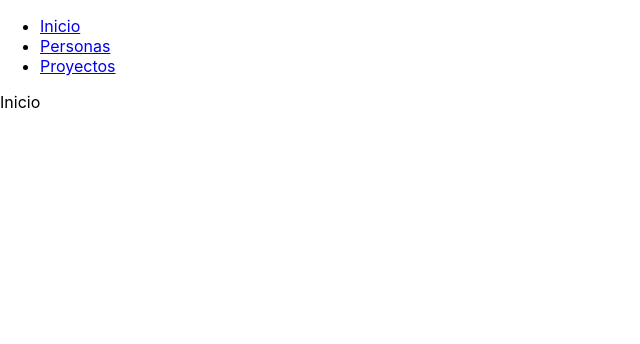
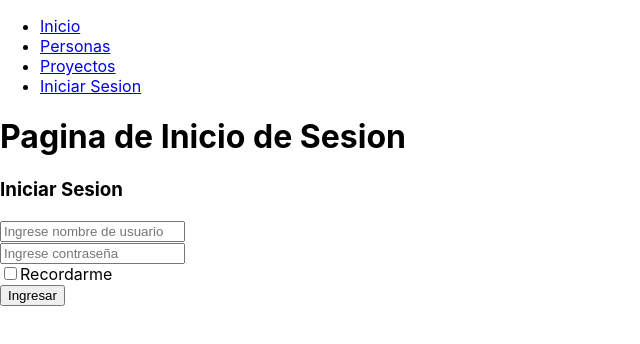
Before and after one commit to M-Borba/PIS-FrontEnd, a React (Create React App) app: page /Login in a window 1280 px wide. Shown: the top 344 px of the page, without its empty margins (0-640 px from the left). Built offline with nearby package versions, Linux system fonts and the light colour scheme.

Commit message:
Formulario Inicio de Sesion

```diff
--- a/src/App.js
+++ b/src/App.js
@@ -2,6 +2,7 @@
 import PersonView from "./containters/PersonView";
 import ProyectView from "./containters/ProyectView";
 import { BrowserRouter as Router, Switch, Route, Link } from "react-router-dom";
+import LoginView from "./containters/Login";
 
 export default function App() {
   return (
@@ -18,6 +19,9 @@
             <li>
               <Link to="/Proyectos">Proyectos</Link>
             </li>
+            <li>
+              <Link to="/Login">Iniciar Sesion</Link>
+            </li>
           </ul>
         </nav>
         <Switch>
@@ -25,6 +29,8 @@
 
           <Route path="/Proyectos" component={ProyectView} />
 
+          <Route path="/Login" component={LoginView} />
+
           <Route path="/">Inicio</Route>
         </Switch>
       </div>
--- /dev/null
+++ b/src/components/login.component.js
@@ -0,0 +1,48 @@
+import React, { Component } from "react";
+
+export default class Login extends Component {
+  render() {
+    return (
+      <form className="panel">
+        <h3>Iniciar Sesion</h3>
+
+        <div className="form-group">
+          <span className="glyphicon glyphicon-user" aria-hidden="true"></span>
+          {/* bootstrap */}
+          <input
+            type="text"
+            className="form-control"
+            placeholder="Ingrese nombre de usuario"
+          />
+        </div>
+
+        <div className="form-group">
+          <span className="glyphicon glyphicon-lock" aria-hidden="true"></span>
+          {/* bootstrap */}
+          <input
+            type="text"
+            className="form-control"
+            placeholder="Ingrese contraseña"
+          />
+        </div>
+
+        <div className="form-group">
+          <div className="custom-control curstom-checkbox">
+            <input
+              type="checkbox"
+              className="custom-control-input"
+              id="customCheck1"
+            />
+            <label className="custim-control-label" htmlFor="customCheck1">
+              Recordarme
+            </label>
+          </div>
+        </div>
+
+        <button type="submit" className="btn btn-primary btn-block">
+          Ingresar
+        </button>
+      </form>
+    );
+  }
+}
--- /dev/null
+++ b/src/containters/Login/index.js
@@ -0,0 +1,25 @@
+/**
+ * Login
+ *
+ * This is the container that has all actions and components related
+ * to de Login.
+ *
+ */
+
+import React from "react";
+import LoginForm from "../../components/login.component";
+
+export default function LoginView() {
+  return (
+    <div>
+      <header className="top">
+        <div className="row">
+          <div className="co-sm-4 offset-md-4">
+            <h1 className="title">Pagina de Inicio de Sesion</h1>
+            <LoginForm></LoginForm>
+          </div>
+        </div>
+      </header>
+    </div>
+  );
+}
```
Also changed, not shown: src/index.css (+88 -3 lines), 1 other file (tests, documents, lock files or other folders).
